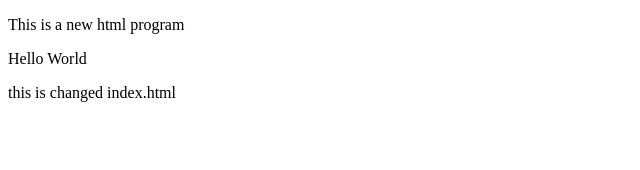
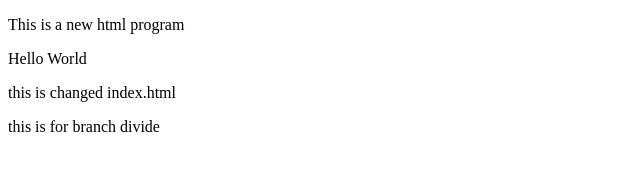
Before and after one commit to Durgesh15/pp2, a plain HTML site: page index.html in a window 1280 px wide. Shown: the whole page, without its empty margins (0-640 px from the left). Drawn offline with Linux system fonts and the light colour scheme.

Commit message:
added index.html

```diff
--- a/index.html
+++ b/index.html
@@ -7,5 +7,6 @@
 <p>This is a new html program</p>
 <p>Hello World</p>
 <p>this is changed index.html</p>
+<p>this is for branch divide</p>
 </body>
 </html>
```
